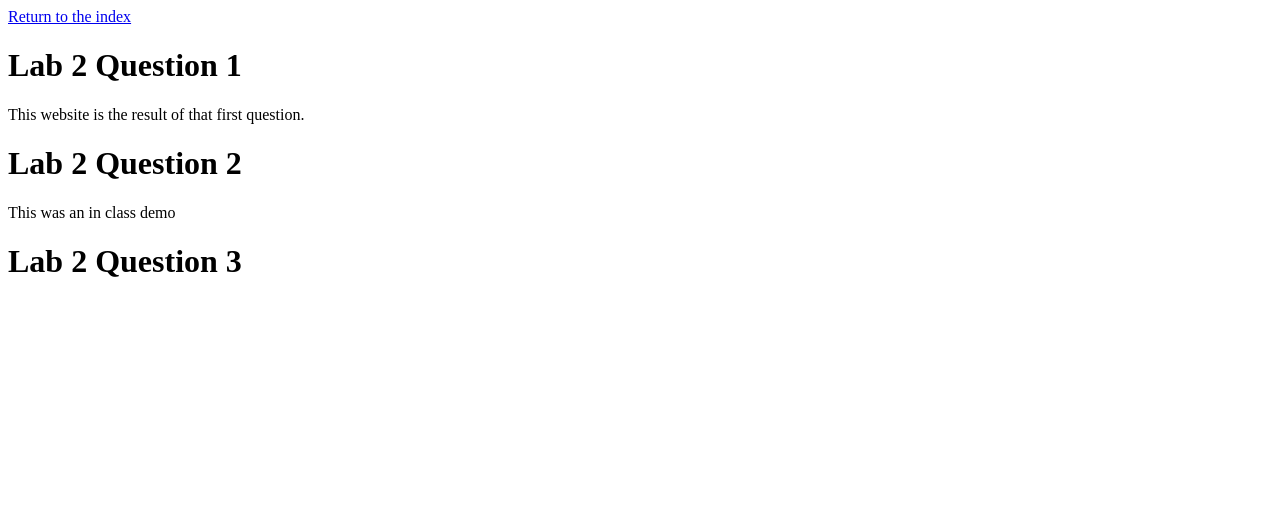
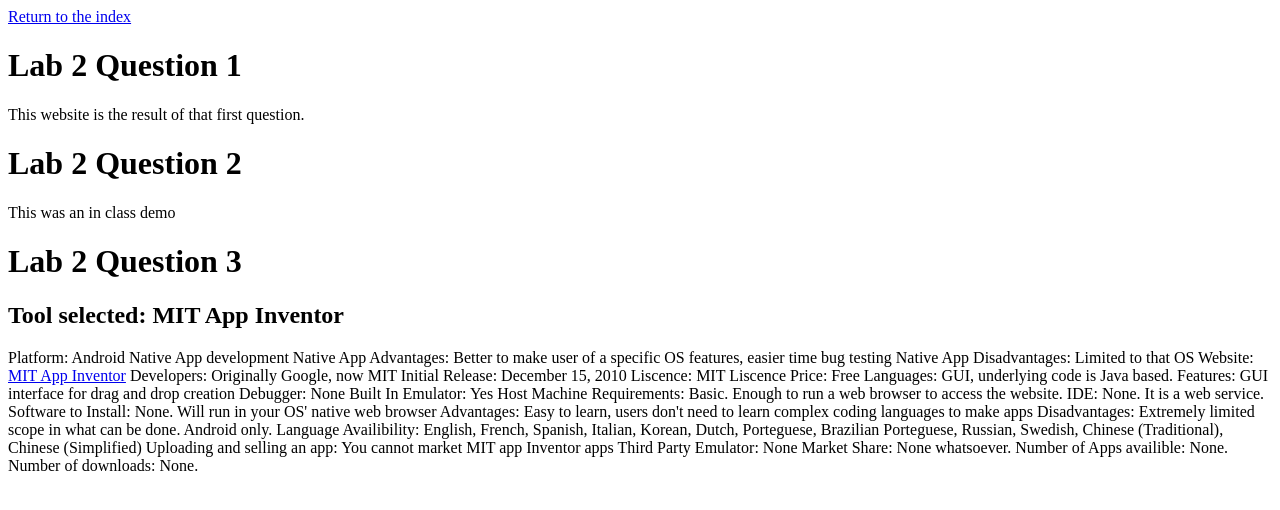
Before and after one commit to AnDanDan/MODE, a plain HTML site: page lab2.html in a window 1280 px wide. Drawn offline with Linux system fonts and the light colour scheme.

Commit message:
Fuck you devi
Jesus

```diff
--- a/lab2.html
+++ b/lab2.html
@@ -14,7 +14,34 @@
 <p>This was an in class demo</p>
 </p>
 <h1>Lab 2 Question 3</h1>
-<p></p>
+
+<h2>Tool selected: MIT App Inventor</h2>
+<p>
+Platform: Android
+Native App development
+Native App Advantages: Better to make user of a specific OS features, easier time bug testing
+Native App Disadvantages: Limited to that OS
+Website: <a href="http://ai2.appinventor.mit.edu/">MIT App Inventor</a>
+Developers: Originally Google, now MIT
+Initial Release: December 15, 2010
+Liscence: MIT Liscence
+Price: Free
+Languages: GUI, underlying code is Java based.
+Features: GUI interface for drag and drop creation
+Debugger: None
+Built In Emulator: Yes
+Host Machine Requirements: Basic. Enough to run a web browser to access the website.
+IDE: None. It is a web service.
+Software to Install: None. Will run in your OS' native web browser
+Advantages: Easy to learn, users don't need to learn complex coding languages to make apps
+Disadvantages: Extremely limited scope in what can be done. Android only.
+Language Availibility: English, French, Spanish, Italian, Korean, Dutch, Porteguese, Brazilian Porteguese, Russian, Swedish, Chinese (Traditional), Chinese (Simplified)
+Uploading and selling an app: You cannot market MIT app Inventor apps
+Third Party Emulator: None
+Market Share: None whatsoever.
+Number of Apps availible: None.
+Number of downloads: None.
+</p>
 
 </body>
 </html>
```
